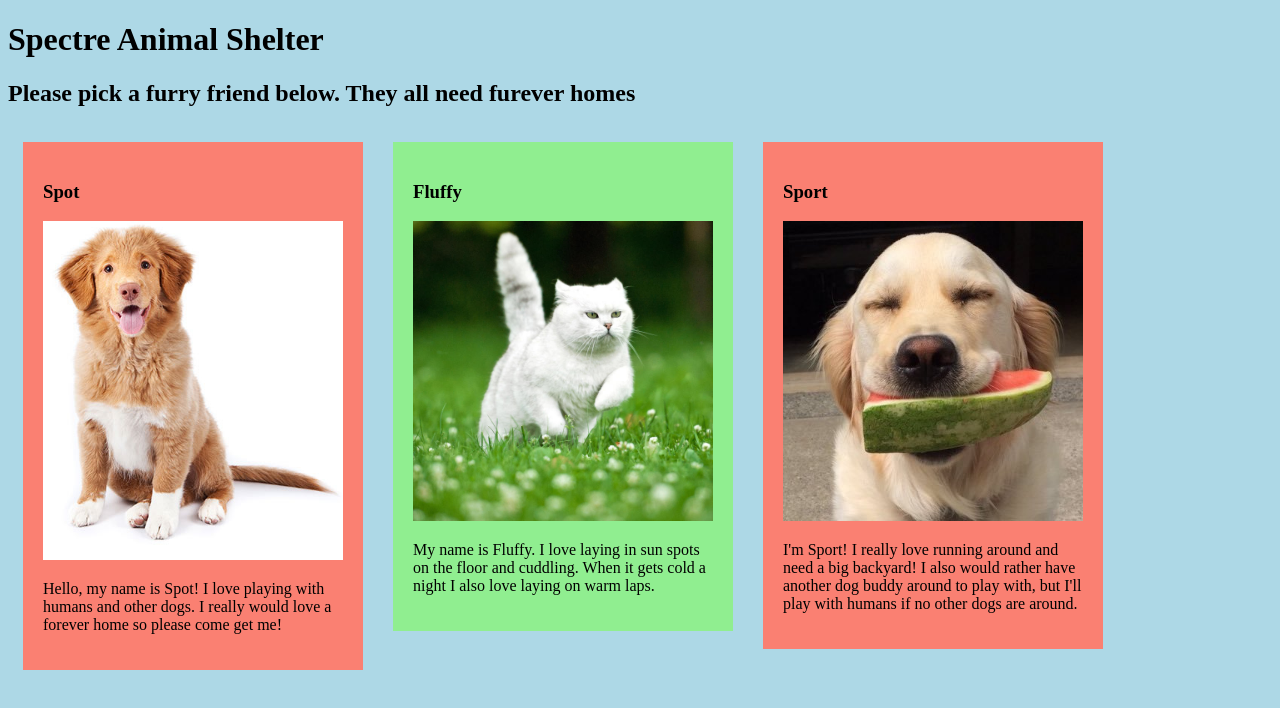
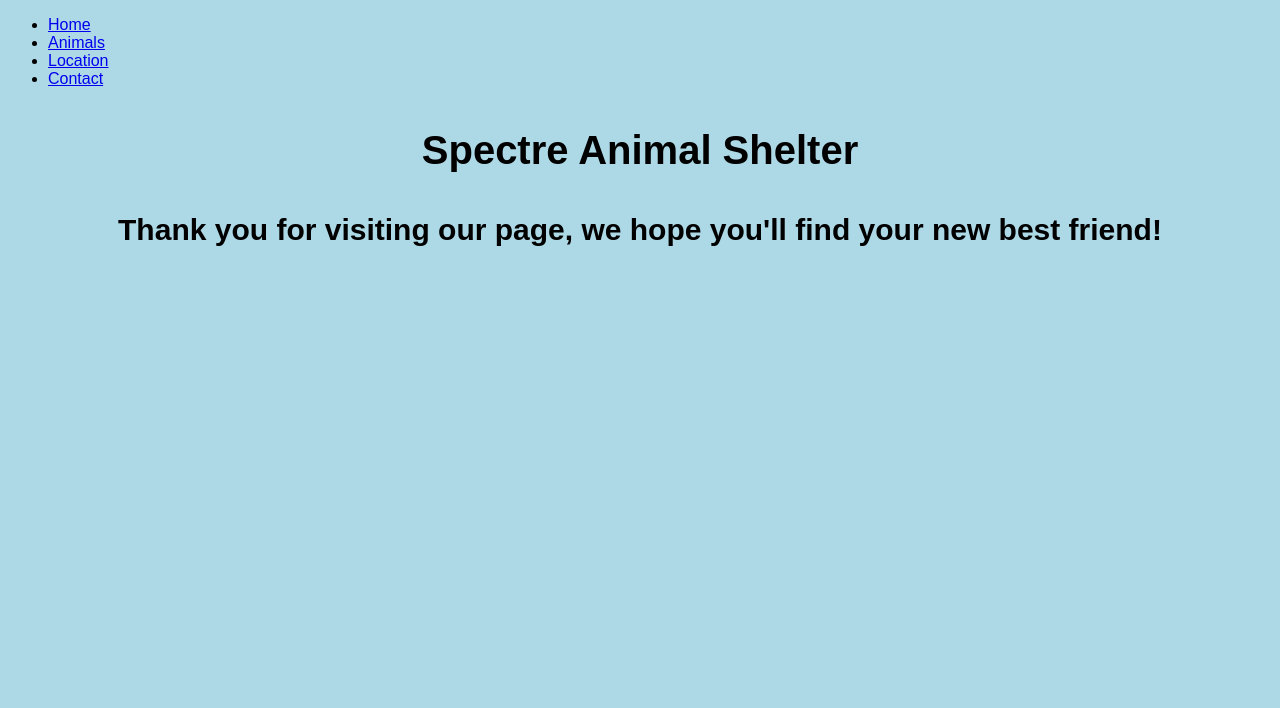
Before and after one commit to PhilipEskins/animal, a plain HTML site: page index.html in a window 1280 px wide. Drawn offline with Linux system fonts and the light colour scheme.

Commit message:
add navigation and seperate pages

```diff
--- a/css/styles.css
+++ b/css/styles.css
@@ -1,20 +1,37 @@
+body {
+  background-color: lightblue;
+  font-family: sans-serif;
+}
+
 .column {
   float: left;
   width: 300px;
   padding: 20px;
   margin: 15px;
+  border-radius: 20px;
+}
+
+.column h3 {
+  text-align: center;
+  font-size: 25px;
+}
+
+h1 {
+  font-size: 40px;
+  text-align: center;
+}
+
+h2 {
+  font-size: 30px;
+  text-align: center;
 }
 
 img {
   width: 300px;
 }
 
-body {
-  background-color: lightblue;
-}
-
 .dog {
-  background-color: salmon;
+  background-color: lightgray;
 }
 
 .cat {
@@ -24,3 +41,15 @@ body {
 .other {
 
 }
+
+p{
+  font-style: normal;
+}
+
+.column ul {
+  font-style: italic;
+}
+
+.bolder {
+  font-weight: bolder;
+}
--- a/index.html
+++ b/index.html
@@ -7,32 +7,18 @@
   </head>
   <body>
 
+    <nav>
+      <ul>
+        <li><a href="index.html">Home</a></li>
+        <li><a href="animals.html">Animals</a></li>
+        <li><a href="location.html">Location</a></li>
+        <li><a href="contact.html">Contact</a></li>
+      </ul>
+    <nav>
+
     <h1>Spectre Animal Shelter</h1>
-    <h2>Please pick a furry friend below. They all need furever homes</h2>
+    <h2>Thank you for visiting our page, we hope you'll find your new best friend!</h2>
 
-    <div class="column dog">
-      <h3>Spot</h3>
-      <img src="images/spot.jpg" alt="Spot">
-      <p>
-        Hello, my name is Spot! I love playing with humans and other dogs. I really would love a forever home so please come get me!
-      </p>
-    </div>
-
-    <div class="column cat">
-      <h3>Fluffy</h3>
-      <img src="images/fluffy.jpg">
-      <p>
-        My name is Fluffy. I love laying in sun spots on the floor and cuddling. When it gets cold a night I also love laying on warm laps.
-      </p>
-    </div>
-
-    <div class="column dog">
-      <h3>Sport</h3>
-      <img src="images/sport.jpg" alt="sport">
-      <p>
-        I'm Sport! I really love running around and need a big backyard! I also would rather have another dog buddy around to play with, but I'll play with humans if no other dogs are around.
-      </p>
-    </div>
 
   </body>
 </html>
```
Also changed, not shown: animals.html (added), images/peggy1.jpg (added), images/peggy2.jpg (added), images/peggy3.jpg (added), location.html (added).
